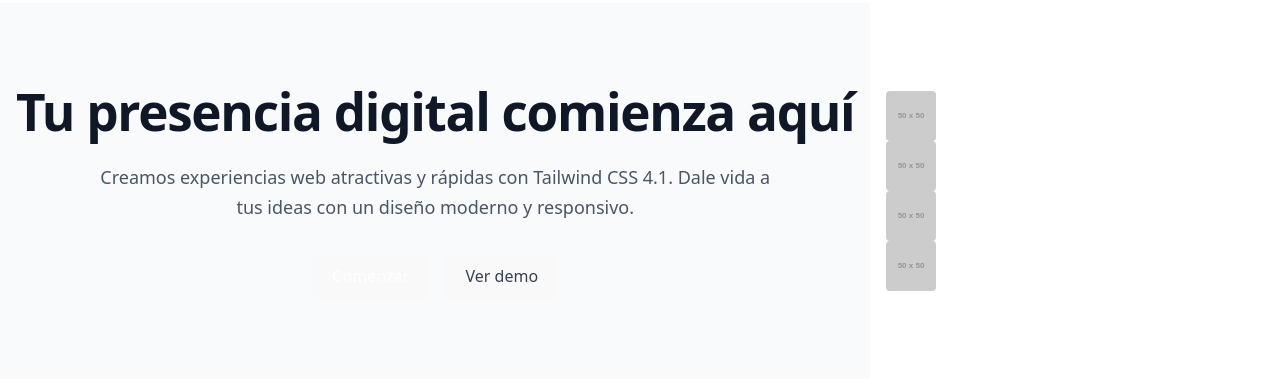
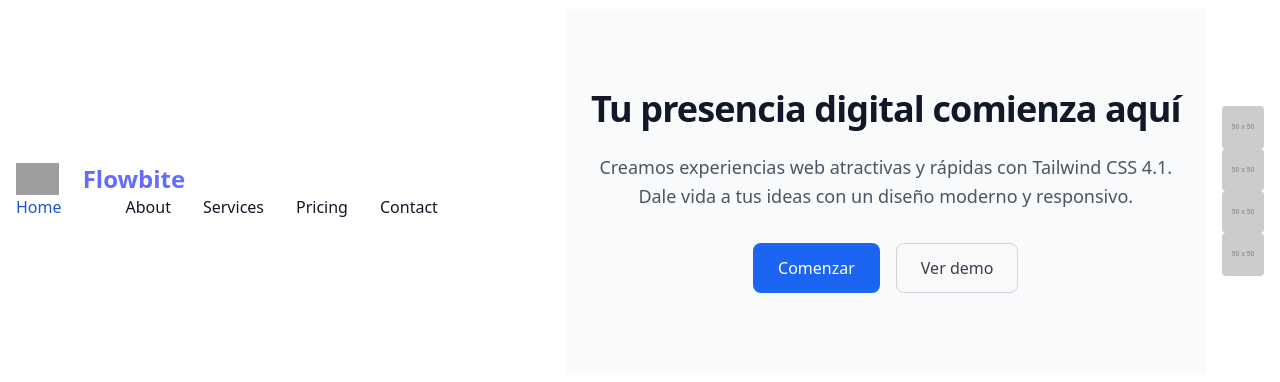
Before and after one commit to cecilitaortiz/landing, a website built with Vite: page index.html in a window 1280 px wide. Shown: the part 209-591 px from the top of the page. Built offline with nearby package versions, Linux system fonts and the light colour scheme; grey boxes are pictures that could not be loaded; placeholder pictures from the web are drawn by us.

Commit message:
NavBar añadido y container3 modificado

```diff
--- a/index.html
+++ b/index.html
@@ -7,24 +7,65 @@
   <meta name="viewport" content="width=device-width, initial-scale=1.0" />
   <title>Vite App</title>
   <script src="https://cdn.jsdelivr.net/npm/@tailwindcss/browser@4"></script>
+  <link href="https://cdn.jsdelivr.net/npm/flowbite@3.1.2/dist/flowbite.min.css" rel="stylesheet" />
 
 
 </head>
 
 <body>
+
+
+<nav class="bg-white border-gray-200 dark:bg-gray-900">
+  <div class="max-w-screen-xl flex flex-wrap items-center justify-between mx-auto p-4">
+    <a href="https://flowbite.com/" class="flex items-center space-x-3 rtl:space-x-reverse">
+        <img src="https://flowbite.com/docs/images/logo.svg" class="h-8" alt="Flowbite Logo" />
+        <span class="self-center text-2xl font-semibold whitespace-nowrap dark:text-white">Flowbite</span>
+    </a>
+    <button data-collapse-toggle="navbar-default" type="button" class="inline-flex items-center p-2 w-10 h-10 justify-center text-sm text-gray-500 rounded-lg md:hidden hover:bg-gray-100 focus:outline-none focus:ring-2 focus:ring-gray-200 dark:text-gray-400 dark:hover:bg-gray-700 dark:focus:ring-gray-600" aria-controls="navbar-default" aria-expanded="false">
+        <span class="sr-only">Open main menu</span>
+        <svg class="w-5 h-5" aria-hidden="true" xmlns="http://www.w3.org/2000/svg" fill="none" viewBox="0 0 17 14">
+            <path stroke="currentColor" stroke-linecap="round" stroke-linejoin="round" stroke-width="2" d="M1 1h15M1 7h15M1 13h15"/>
+        </svg>
+    </button>
+    <div class="hidden w-full md:block md:w-auto" id="navbar-default">
+      <ul class="font-medium flex flex-col p-4 md:p-0 mt-4 border border-gray-100 rounded-lg bg-gray-50 md:flex-row md:space-x-8 rtl:space-x-reverse md:mt-0 md:border-0 md:bg-white dark:bg-gray-800 md:dark:bg-gray-900 dark:border-gray-700">
+        <li>
+          <a href="#" class="block py-2 px-3 text-white bg-blue-700 rounded-sm md:bg-transparent md:text-blue-700 md:p-0 dark:text-white md:dark:text-blue-500" aria-current="page">Home</a>
+        </li>
+        <li>
+          <a href="#" class="block py-2 px-3 text-gray-900 rounded-sm hover:bg-gray-100 md:hover:bg-transparent md:border-0 md:hover:text-blue-700 md:p-0 dark:text-white md:dark:hover:text-blue-500 dark:hover:bg-gray-700 dark:hover:text-white md:dark:hover:bg-transparent">About</a>
+        </li>
+        <li>
+          <a href="#" class="block py-2 px-3 text-gray-900 rounded-sm hover:bg-gray-100 md:hover:bg-transparent md:border-0 md:hover:text-blue-700 md:p-0 dark:text-white md:dark:hover:text-blue-500 dark:hover:bg-gray-700 dark:hover:text-white md:dark:hover:bg-transparent">Services</a>
+        </li>
+        <li>
+          <a href="#" class="block py-2 px-3 text-gray-900 rounded-sm hover:bg-gray-100 md:hover:bg-transparent md:border-0 md:hover:text-blue-700 md:p-0 dark:text-white md:dark:hover:text-blue-500 dark:hover:bg-gray-700 dark:hover:text-white md:dark:hover:bg-transparent">Pricing</a>
+        </li>
+        <li>
+          <a href="#" class="block py-2 px-3 text-gray-900 rounded-sm hover:bg-gray-100 md:hover:bg-transparent md:border-0 md:hover:text-blue-700 md:p-0 dark:text-white md:dark:hover:text-blue-500 dark:hover:bg-gray-700 dark:hover:text-white md:dark:hover:bg-transparent">Contact</a>
+        </li>
+      </ul>
+    </div>
+  </div>
+</nav>
+
   <main class="bg-slate-50 dark:bg-gray-900">
-    <div  id="container-01" class="mx-auto px-4 py-20 text-center">
-      <h1  class="text-4xl font-extrabold tracking-tight text-gray-900 dark:text-white" >Tu presencia digital comienza aquí</h1>
-      <p class="mt-6 text-lg leading-relaxed text-gray-600 max-w-2xl mx-auto dark:text-gray-300">Creamos experiencias web atractivas y rápidas con Tailwind CSS 4.1. Dale vida a tus ideas con un diseño moderno
+    <div id="container-01" class="mx-auto px-4 py-20 text-center">
+      <h1 class="text-4xl font-extrabold tracking-tight text-gray-900 dark:text-white">Tu presencia digital comienza
+        aquí</h1>
+      <p class="mt-6 text-lg leading-relaxed text-gray-600 max-w-2xl mx-auto dark:text-gray-300">Creamos experiencias
+        web atractivas y rápidas con Tailwind CSS 4.1. Dale vida a tus ideas con un diseño moderno
         y responsivo.</p>
       <div id="container-02" class="mt-8 flex justify-center space-x-4">
         <button id="start" class="inline-block px-6 py-3 text-white bg-blue-600 rounded-lg">Comenzar</button>
-        <button id="demo"  class="inline-block px-6 py-3 border border-gray-300 text-gray-700 rounded-lg dark:border-gray-600 dark:text-white" >Ver demo</button>
+        <button id="demo"
+          class="inline-block px-6 py-3 border border-gray-300 text-gray-700 rounded-lg dark:border-gray-600 dark:text-white">Ver
+          demo</button>
       </div>
     </div>
   </main>
   <section class="bg-white dark:bg-gray-900">
-     <div id="container-03" class="px-4 py-8 mx-auto">
+    <div id="container-03" class="px-4 py-8 mx-auto max-w-md md:max-w-xl">
       <div id="container-04">
         <img src="https://placehold.co/50" alt="Imagen 1" class="w-full h-auto rounded">
         <img src="https://placehold.co/50" alt="Imagen 2" class="w-full h-auto rounded">
@@ -33,6 +74,8 @@
       </div>
     </div>
   </section>
+  <script src="https://cdn.jsdelivr.net/npm/flowbite@3.1.2/dist/flowbite.min.js"></script>
+
 </body>
 
 </html>
```
Lines whose indentation alone changed are shown as unchanged.
